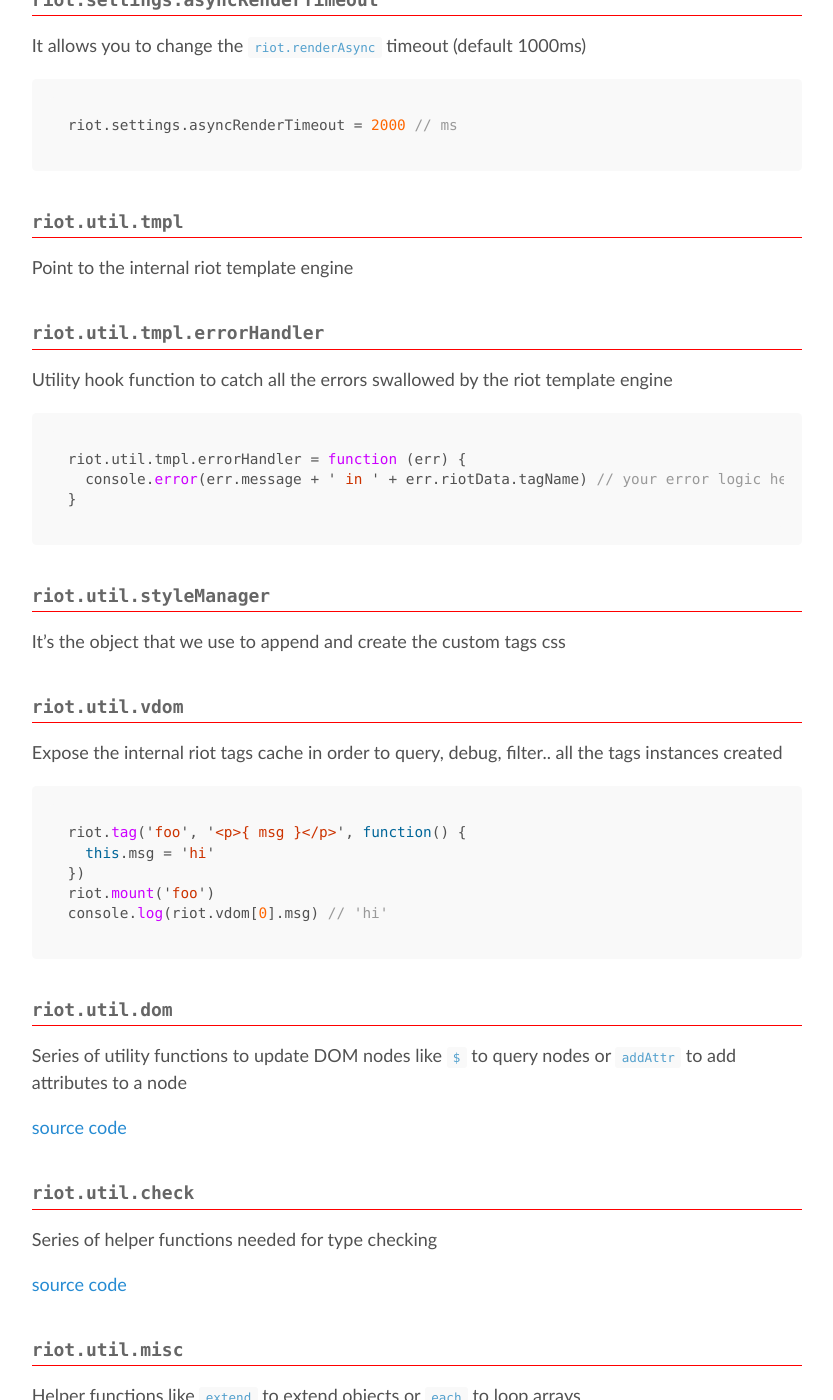
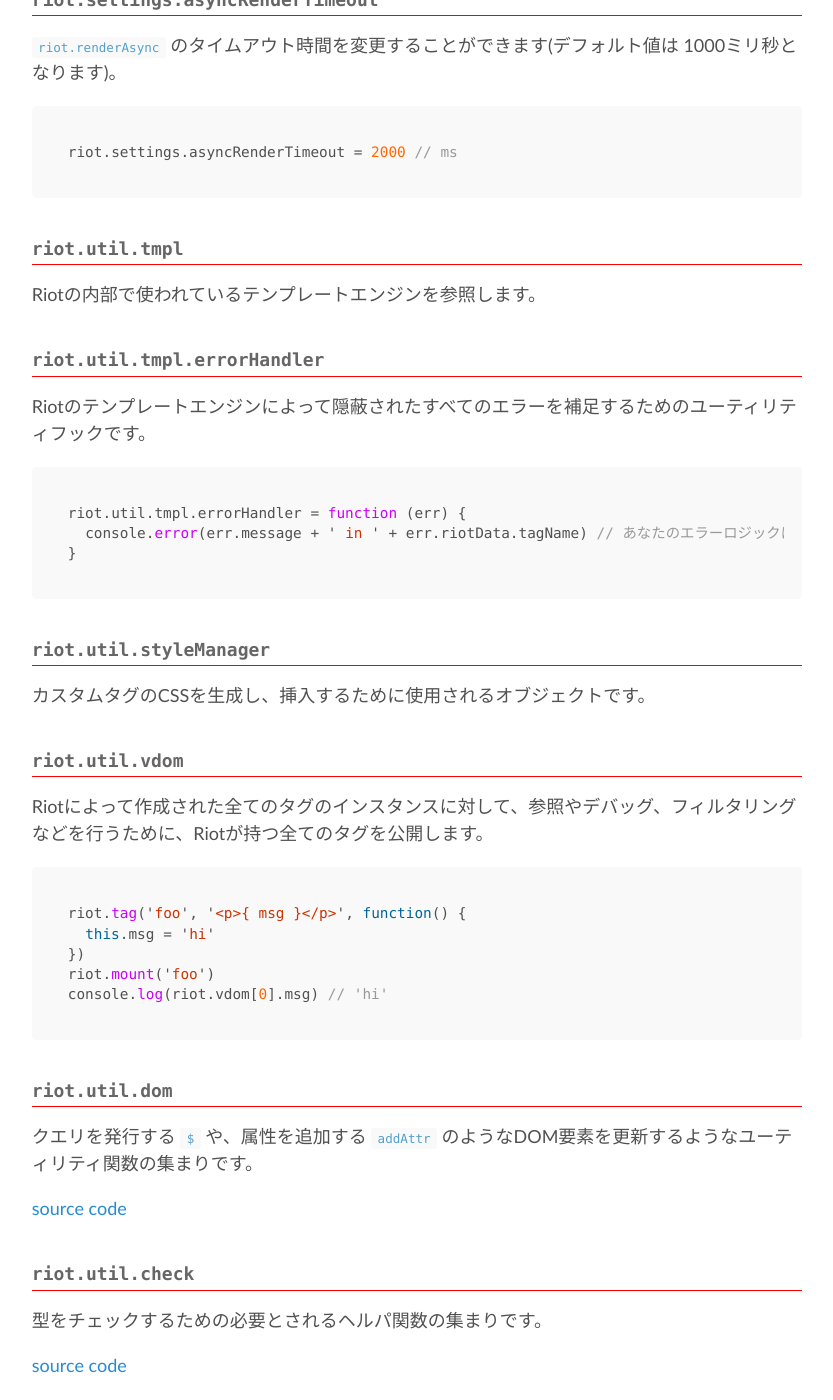
Before and after one commit to riot/riot.github.io, a Jekyll site: the page built from ja/api/misc.md, in a window 1280 px wide and 1400 px high, scrolled down 630 px. Shown: the whole window, without its empty margins (223-1056 px from the left). Built offline with Jekyll 4.4.1, drawn with Linux system fonts in a browser that asks for light colours; nearby versions of some CDN libraries; some of the changed text lies outside the part shown.

Commit message:
Translation Japanse misc page

````diff
--- a/ja/api/misc.md
+++ b/ja/api/misc.md
@@ -24,7 +24,7 @@
 
 ### <a name="asyncrendertimeout"></a> riot.settings.asyncRenderTimeout
 
-It allows you to change the `riot.renderAsync` timeout (default 1000ms)
+`riot.renderAsync` のタイムアウト時間を変更することができます(デフォルト値は 1000ミリ秒となります)。
 
 ```js
 riot.settings.asyncRenderTimeout = 2000 // ms
@@ -32,25 +32,25 @@
 
 ### <a name="util"></a> riot.util.tmpl
 
-Point to the internal riot template engine
+Riotの内部で使われているテンプレートエンジンを参照します。
 
 ### <a name="tmpl-errors"></a> riot.util.tmpl.errorHandler
 
-Utility hook function to catch all the errors swallowed by the riot template engine
+Riotのテンプレートエンジンによって隠蔽されたすべてのエラーを補足するためのユーティリティフックです。
 
 ```js
 riot.util.tmpl.errorHandler = function (err) {
-  console.error(err.message + ' in ' + err.riotData.tagName) // your error logic here
+  console.error(err.message + ' in ' + err.riotData.tagName) // あなたのエラーロジックはここに格納されています。
 }
 ```
 
 ### <a name="util"></a> riot.util.styleManager
 
-It's the object that we use to append and create the custom tags css
+カスタムタグのCSSを生成し、挿入するために使用されるオブジェクトです。
 
 ### <a name="util"></a> riot.util.vdom
 
-Expose the internal riot tags cache in order to query, debug, filter.. all the tags instances created
+Riotによって作成された全てのタグのインスタンスに対して、参照やデバッグ、フィルタリングなどを行うために、Riotが持つ全てのタグを公開します。
 
 ```js
 riot.tag('foo', '<p>{ msg }</p>', function() {
@@ -62,24 +62,24 @@
 
 ### <a name="util"></a> riot.util.dom
 
-Series of utility functions to update DOM nodes like `$` to query nodes or `addAttr` to add attributes to a node
+クエリを発行する `$` や、属性を追加する `addAttr` のようなDOM要素を更新するようなユーティリティ関数の集まりです。
 
 [source code](https://github.com/riot/riot/blob/next/lib/browser/common/util/dom.js)
 
 ### <a name="util"></a> riot.util.check
 
-Series of helper functions needed for type checking
+型をチェックするための必要とされるヘルパ関数の集まりです。
 
 [source code](https://github.com/riot/riot/blob/next/lib/browser/common/util/check.js)
 
 ### <a name="util"></a> riot.util.misc
 
-Helper functions like `extend` to extend objects or `each` to loop arrays
+`extend` によるオブジェクトの拡張や、 `each` によるループ配列などのヘルパ関数の集まりです。
 
 [source code](https://github.com/riot/riot/blob/next/lib/browser/common/util/misc.js)
 
 ### <a name="util"></a> riot.util.tags
 
-Methods needed to manage internally all the riot tags instances
+全てのRiotのタグインスタンスを内部的に管理するために必要な関数の集まりです。
 
 [source code](https://github.com/riot/riot/blob/next/lib/browser/common/util/tags.js)
````
